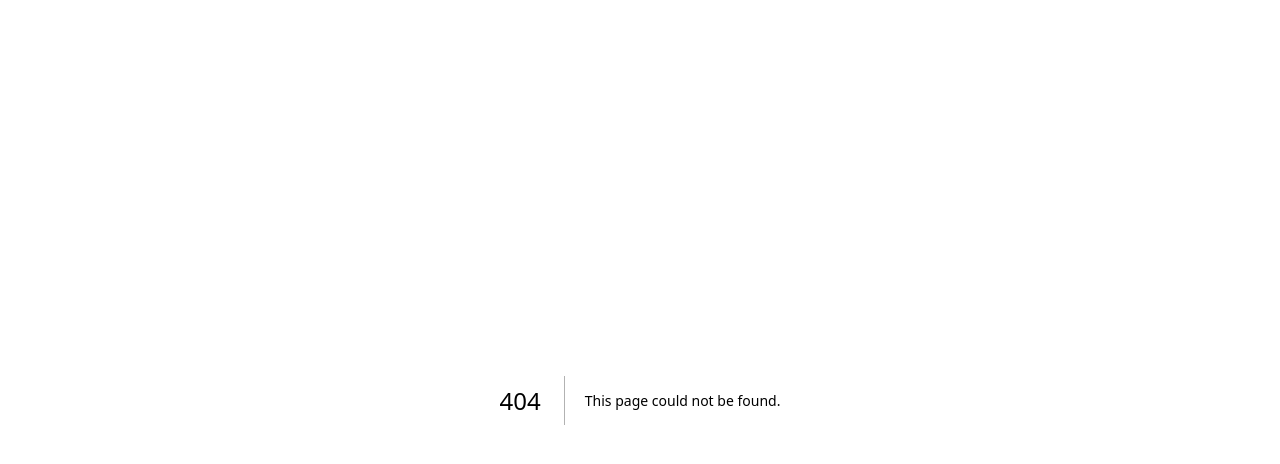
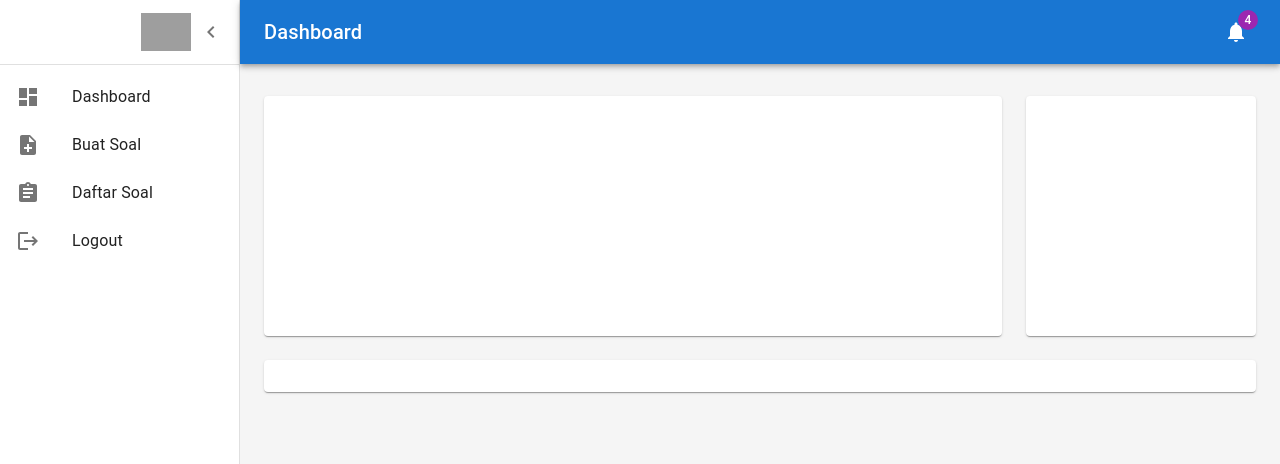
Before and after one commit to Test-Dosen-System/FE_Repository, a Next.js app: page /admin/dashboard in a window 1280 px wide. Before the commit this address had no page. Shown: the top 464 px of the page. Built offline with nearby package versions, Linux system fonts and the light colour scheme; grey boxes are pictures that could not be loaded.

Commit message:
setup dashboard admin

```diff
--- /dev/null
+++ b/pages/admin/admincomponent/listItems.js
@@ -0,0 +1,44 @@
+import * as React from 'react';
+import ListItemButton from '@mui/material/ListItemButton';
+import ListItemIcon from '@mui/material/ListItemIcon';
+import ListItemText from '@mui/material/ListItemText';
+import DashboardIcon from '@mui/icons-material/Dashboard';
+import NoteAddIcon from '@mui/icons-material/NoteAdd';
+import AssignmentIcon from '@mui/icons-material/Assignment';
+import LogoutIcon from '@mui/icons-material/Logout';
+import Link from '@mui/material/Link';
+
+export default function mainListItems() {
+  return (
+    <>
+      <ListItemButton>
+        <ListItemIcon>
+          <DashboardIcon />
+        </ListItemIcon>
+        <Link color="inherit" href="/admin/dashboard" underline='none'>
+          <ListItemText primary="Dashboard" />
+        </Link>
+      </ListItemButton>
+      <ListItemButton>
+        <ListItemIcon>
+          <NoteAddIcon />
+        </ListItemIcon>
+        <Link color="inherit" href="/admin/createAssesment" underline='none'>
+          <ListItemText primary="Buat Soal" />
+        </Link>
+      </ListItemButton>
+      <ListItemButton>
+        <ListItemIcon>
+          <AssignmentIcon />
+        </ListItemIcon>
+        <ListItemText primary="Daftar Soal" />
+      </ListItemButton>
+      <ListItemButton>
+        <ListItemIcon>
+          <LogoutIcon />
+        </ListItemIcon>
+        <ListItemText primary="Logout" />
+      </ListItemButton>
+    </>
+  )
+};
--- /dev/null
+++ b/pages/admin/admincomponent/navbar.js
@@ -0,0 +1,132 @@
+import * as React from 'react';
+import { styled, createTheme, ThemeProvider } from '@mui/material/styles';
+import CssBaseline from '@mui/material/CssBaseline';
+import MuiDrawer from '@mui/material/Drawer';
+import MuiAppBar from '@mui/material/AppBar';
+import Toolbar from '@mui/material/Toolbar';
+import List from '@mui/material/List';
+import Typography from '@mui/material/Typography';
+import Divider from '@mui/material/Divider';
+import IconButton from '@mui/material/IconButton';
+import Badge from '@mui/material/Badge';
+import MenuIcon from '@mui/icons-material/Menu';
+import ChevronLeftIcon from '@mui/icons-material/ChevronLeft';
+import NotificationsIcon from '@mui/icons-material/Notifications';
+import ListItems from './listItems';
+
+const drawerWidth = 240;
+
+const AppBar = styled(MuiAppBar, {
+  shouldForwardProp: (prop) => prop !== 'open',
+})(({ theme, open }) => ({
+  zIndex: theme.zIndex.drawer + 1,
+  transition: theme.transitions.create(['width', 'margin'], {
+    easing: theme.transitions.easing.sharp,
+    duration: theme.transitions.duration.leavingScreen,
+  }),
+  ...(open && {
+    marginLeft: drawerWidth,
+    width: `calc(100% - ${drawerWidth}px)`,
+    transition: theme.transitions.create(['width', 'margin'], {
+      easing: theme.transitions.easing.sharp,
+      duration: theme.transitions.duration.enteringScreen,
+    }),
+  }),
+}));
+
+const Drawer = styled(MuiDrawer, { shouldForwardProp: (prop) => prop !== 'open' })(
+  ({ theme, open }) => ({
+    '& .MuiDrawer-paper': {
+      position: 'relative',
+      whiteSpace: 'nowrap',
+      width: drawerWidth,
+      transition: theme.transitions.create('width', {
+        easing: theme.transitions.easing.sharp,
+        duration: theme.transitions.duration.enteringScreen,
+      }),
+      boxSizing: 'border-box',
+      ...(!open && {
+        overflowX: 'hidden',
+        transition: theme.transitions.create('width', {
+          easing: theme.transitions.easing.sharp,
+          duration: theme.transitions.duration.leavingScreen,
+        }),
+        width: theme.spacing(7),
+        [theme.breakpoints.up('sm')]: {
+          width: theme.spacing(9),
+        },
+      }),
+    },
+  }),
+);
+
+// TODO remove, this demo shouldn't need to reset the theme.
+const defaultTheme = createTheme();
+
+export default function navbar() {
+  const [open, setOpen] = React.useState(true);
+  const toggleDrawer = () => {
+    setOpen(!open);
+  };
+
+  return (
+    <>
+      <ThemeProvider theme={defaultTheme}>
+        <CssBaseline />
+        <AppBar position="absolute" open={open}>
+          <Toolbar
+            sx={{
+              pr: '24px', // keep right padding when drawer closed
+            }}
+          >
+            <IconButton
+              edge="start"
+              color="inherit"
+              aria-label="open drawer"
+              onClick={toggleDrawer}
+              sx={{
+                marginRight: '36px',
+                ...(open && { display: 'none' }),
+              }}
+            >
+              <MenuIcon />
+            </IconButton>
+            <Typography
+              component="h1"
+              variant="h6"
+              color="inherit"
+              noWrap
+              sx={{ flexGrow: 1 }}
+            >
+              Dashboard
+            </Typography>
+            <IconButton color="inherit">
+              <Badge badgeContent={4} color="secondary">
+                <NotificationsIcon />
+              </Badge>
+            </IconButton>
+          </Toolbar>
+        </AppBar>
+        <Drawer variant="permanent" open={open}>
+          <Toolbar
+            sx={{
+              display: 'flex',
+              alignItems: 'center',
+              justifyContent: 'flex-end',
+              px: [1],
+            }}
+          >
+            <img src="/logo.png" alt="logo" width="50px" />
+            <IconButton onClick={toggleDrawer}>
+              <ChevronLeftIcon />
+            </IconButton>
+          </Toolbar>
+          <Divider />
+          <List component="nav">
+            <ListItems />
+          </List>
+        </Drawer>
+      </ThemeProvider>
+    </>
+  )
+}
--- /dev/null
+++ b/pages/admin/dashboard/index.js
@@ -0,0 +1,73 @@
+import * as React from 'react';
+import { createTheme, ThemeProvider } from '@mui/material/styles';
+import CssBaseline from '@mui/material/CssBaseline';
+import Box from '@mui/material/Box';
+import Toolbar from '@mui/material/Toolbar';
+import Container from '@mui/material/Container';
+import Grid from '@mui/material/Grid';
+import Paper from '@mui/material/Paper';
+import Navbar from '../admincomponent/navbar'
+
+const defaultTheme = createTheme();
+
+export default function Dashboard() {
+
+  return (
+    <ThemeProvider theme={defaultTheme}>
+      <Box sx={{ display: 'flex' }}>
+        <CssBaseline />
+        <Navbar />
+        <Box
+          component="main"
+          sx={{
+            backgroundColor: (theme) =>
+              theme.palette.mode === 'light'
+                ? theme.palette.grey[100]
+                : theme.palette.grey[900],
+            flexGrow: 1,
+            height: '100vh',
+            overflow: 'auto',
+          }}
+        >
+          <Toolbar />
+          <Container maxWidth="lg" sx={{ mt: 4, mb: 4 }}>
+            <Grid container spacing={3}>
+              {/* Chart */}
+              <Grid item xs={12} md={8} lg={9}>
+                <Paper
+                  sx={{
+                    p: 2,
+                    display: 'flex',
+                    flexDirection: 'column',
+                    height: 240,
+                  }}
+                >
+
+                </Paper>
+              </Grid>
+              {/* Recent Deposits */}
+              <Grid item xs={12} md={4} lg={3}>
+                <Paper
+                  sx={{
+                    p: 2,
+                    display: 'flex',
+                    flexDirection: 'column',
+                    height: 240,
+                  }}
+                >
+
+                </Paper>
+              </Grid>
+              {/* Recent Orders */}
+              <Grid item xs={12}>
+                <Paper sx={{ p: 2, display: 'flex', flexDirection: 'column' }}>
+
+                </Paper>
+              </Grid>
+            </Grid>
+          </Container>
+        </Box>
+      </Box>
+    </ThemeProvider>
+  );
+}
```
Also changed, not shown: pages/admin/admincomponent/title.js (added, +17 -0 lines), pages/admin/createAssesment/index.js (added, +38 -0 lines).
